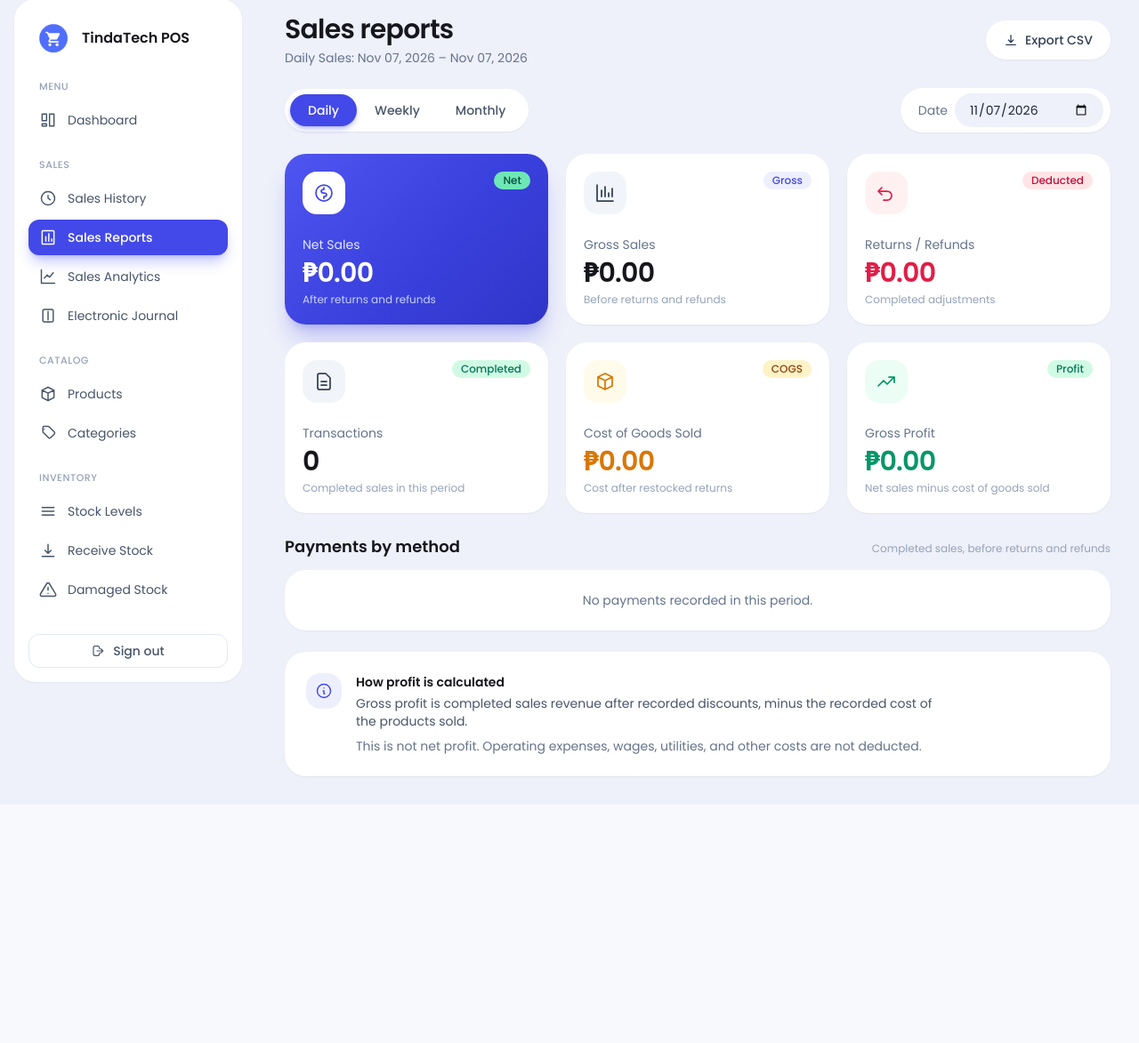
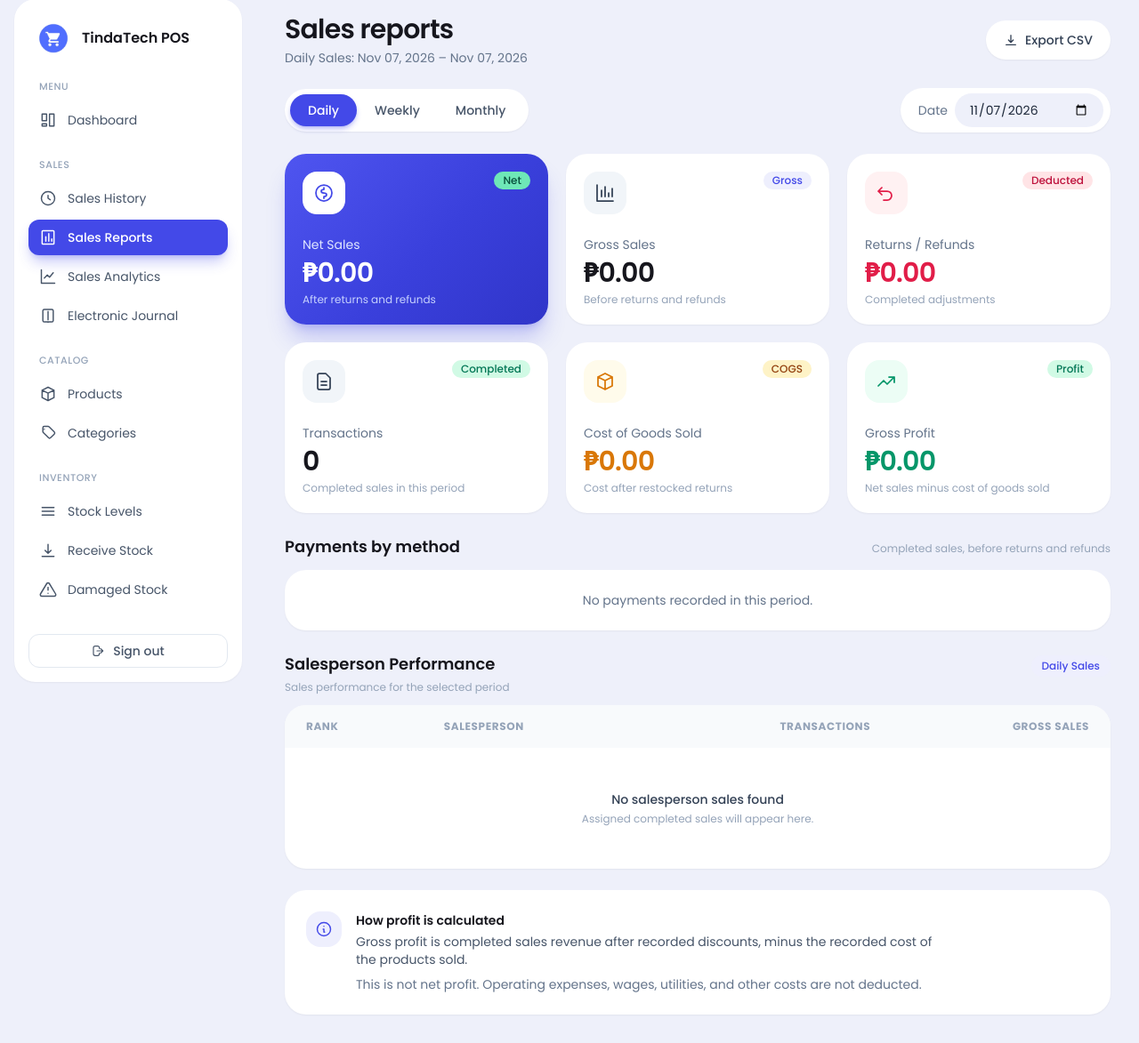
Before and after one commit to DocJayyy/TindaTech-POS, a Django app: page /dashboard/sales/ in a window 1280 px wide. Shown: the part 17-1190 px from the top of the page at 89% size. Before the commit the page ends 892 px from the top, so only its background shows below. Run offline with Django 5.2, Linux system fonts and the light colour scheme; a user stored in the database is signed in; tables that the repository leaves empty hold one stand-in row (values such as "Sample post").

Commit message:
adding salesperson reports

```diff
--- a/reports/templates/reports/sales_report.html
+++ b/reports/templates/reports/sales_report.html
@@ -454,6 +454,87 @@
                 {% endif %}
             </section>
 
+            <!-- Salesperson Performance -->
+            <section aria-label="Salesperson performance" class="mb-6">
+
+                <div class="mb-3 flex flex-wrap items-baseline justify-between gap-3">
+                    <div>
+                        <h2 class="text-lg font-semibold text-ink">
+                            Salesperson Performance
+                        </h2>
+                        <p class="mt-1 text-xs text-slate-400">
+                            Sales performance for the selected period
+                        </p>
+                    </div>
+
+                    <span class="rounded-full bg-brand-soft px-3 py-1 text-xs font-medium text-brand">
+                        {{ period_label }}
+                    </span>
+                </div>
+
+                <div class="overflow-hidden rounded-3xl bg-white shadow-sm">
+                    <div class="overflow-x-auto">
+                        <table class="min-w-full text-sm">
+
+                            <thead class="bg-slate-50 text-left text-xs font-medium uppercase tracking-wider text-slate-400">
+                                <tr>
+                                    <th class="px-6 py-4">Rank</th>
+                                    <th class="px-6 py-4">Salesperson</th>
+                                    <th class="px-6 py-4 text-right">Transactions</th>
+                                    <th class="px-6 py-4 text-right">Gross Sales</th>
+                                </tr>
+                            </thead>
+
+                            <tbody class="divide-y divide-slate-100">
+
+                                {% for item in salesperson_performance %}
+                                <tr class="transition hover:bg-slate-50">
+
+                                    <td class="whitespace-nowrap px-6 py-4">
+                                        <span class="inline-flex h-8 w-8 items-center justify-center rounded-full bg-brand-soft text-xs font-semibold text-brand">
+                                            {{ forloop.counter }}
+                                        </span>
+                                    </td>
+
+                                    <td class="whitespace-nowrap px-6 py-4">
+                                        <p class="font-medium text-ink">
+                                            {{ item.salesperson__full_name }}
+                                        </p>
+                                    </td>
+
+                                    <td class="tabular whitespace-nowrap px-6 py-4 text-right text-slate-600">
+                                        {{ item.transaction_count }}
+                                    </td>
+
+                                    <td class="tabular whitespace-nowrap px-6 py-4 text-right">
+                                        <span class="font-semibold text-emerald-600">
+                                            ₱{{ item.gross_sales|floatformat:2 }}
+                                        </span>
+                                    </td>
+
+                                </tr>
+
+                                {% empty %}
+                                <tr>
+                                    <td colspan="4" class="px-6 py-12 text-center">
+                                        <p class="font-medium text-slate-700">
+                                            No salesperson sales found
+                                        </p>
+                                        <p class="mt-1 text-xs text-slate-400">
+                                            Assigned completed sales will appear here.
+                                        </p>
+                                    </td>
+                                </tr>
+                                {% endfor %}
+
+                            </tbody>
+                        </table>
+                    </div>
+                </div>
+
+            </section>
+
+
             <!-- Profit note -->
             <aside class="flex gap-4 rounded-3xl bg-white p-6 text-sm shadow-sm">
                 <span class="flex h-10 w-10 shrink-0 items-center justify-center rounded-2xl bg-brand-soft text-brand">
--- a/reports/views.py
+++ b/reports/views.py
@@ -349,6 +349,26 @@ def sales_report_view(request):
 
     gross_profit = total_sales - total_cost
 
+    # ========================================
+    # SALESPERSON PERFORMANCE SUMMARY
+    # ========================================
+    salesperson_performance = (
+        completed_sales
+        .filter(salesperson__isnull=False)
+        .values(
+            "salesperson__id",
+            "salesperson__full_name",
+        )
+        .annotate(
+            transaction_count=Count("id"),
+            gross_sales=Coalesce(
+                Sum("total_amount"),
+                Decimal("0.00"),
+            ),
+        )
+        .order_by("-gross_sales")
+    )
+
     context = {
         "period": period,
         "period_label": period_label,
@@ -362,6 +382,7 @@ def sales_report_view(request):
         "gross_profit": gross_profit,
         "transaction_count": sales_summary["transaction_count"],
         "payment_breakdown": payment_breakdown,
+        "salesperson_performance": salesperson_performance,
     }
 
     return render(request, "reports/sales_report.html", context)
@@ -370,6 +391,7 @@ def sales_report_view(request):
 # ============================================================
 # EXPORT SALES REPORT CSV
 # ============================================================
+
 
 @login_required
 @owner_required
@@ -387,6 +409,9 @@ def export_sales_report_csv(request):
     except (ValueError, TypeError):
         selected_date = today
 
+    # ========================================
+    # DATE RANGE
+    # ========================================
     if period == "weekly":
         start_date = selected_date - timedelta(
             days=selected_date.weekday()
@@ -420,18 +445,43 @@ def export_sales_report_csv(request):
         current_tz,
     )
 
-    sales = Sale.objects.filter(
-        status=Sale.Status.COMPLETED,
-        created_at__gte=start_datetime,
-        created_at__lt=end_datetime,
-    ).select_related(
-        "cashier",
-    ).prefetch_related(
-        "items",
-    ).order_by("created_at")
+    # ========================================
+    # COMPLETED SALES
+    # ========================================
+    sales = (
+        Sale.objects
+        .filter(
+            status=Sale.Status.COMPLETED,
+            created_at__gte=start_datetime,
+            created_at__lt=end_datetime,
+        )
+        .select_related("cashier")
+        .prefetch_related("items")
+        .order_by("created_at")
+    )
 
     transaction_count = sales.count()
 
+    # ========================================
+    # SALESPERSON PERFORMANCE DATA
+    # ========================================
+    salesperson_performance = list(
+        sales
+        .filter(salesperson__isnull=False)
+        .values("salesperson__full_name")
+        .annotate(
+            transaction_count=Count("id"),
+            gross_sales=Coalesce(
+                Sum("total_amount"),
+                Decimal("0.00"),
+            ),
+        )
+        .order_by("-gross_sales")
+    )
+
+    # ========================================
+    # CSV RESPONSE
+    # ========================================
     response = HttpResponse(
         content_type="text/csv; charset=utf-8",
     )
@@ -440,12 +490,16 @@ def export_sales_report_csv(request):
     filename = (
         f"sales_report_{period}_{selected_date.isoformat()}.csv"
     )
+
     response["Content-Disposition"] = (
         f'attachment; filename="{filename}"'
     )
 
     writer = csv.writer(response)
 
+    # ========================================
+    # SALES REPORT HEADER
+    # ========================================
     writer.writerow([
         "Receipt Number",
         "Date",
@@ -459,6 +513,9 @@ def export_sales_report_csv(request):
         "Gross Profit (PHP)",
     ])
 
+    # ========================================
+    # INDIVIDUAL SALES RECORDS
+    # ========================================
     for sale in sales:
         product_cost = sum(
             (
@@ -491,7 +548,41 @@ def export_sales_report_csv(request):
             gross_profit,
         ])
 
-    # One log per export request, not one log per sale.
+    # ========================================
+    # SALESPERSON PERFORMANCE CSV SECTION
+    # OUTSIDE THE SALES LOOP
+    # ========================================
+    writer.writerow([])
+    writer.writerow(["SALESPERSON PERFORMANCE"])
+    writer.writerow([
+        "Rank",
+        "Salesperson",
+        "Transactions",
+        "Gross Sales (PHP)",
+    ])
+
+    if salesperson_performance:
+        for rank, item in enumerate(
+            salesperson_performance,
+            start=1,
+        ):
+            writer.writerow([
+                rank,
+                item["salesperson__full_name"],
+                item["transaction_count"],
+                item["gross_sales"],
+            ])
+    else:
+        writer.writerow([
+            "",
+            "No salesperson sales found",
+            0,
+            Decimal("0.00"),
+        ])
+
+    # ========================================
+    # ACTIVITY LOG
+    # ========================================
     log_activity(
         request.user,
         "Sales Report Exported",
@@ -499,8 +590,11 @@ def export_sales_report_csv(request):
             "period": period,
             "selected_date": selected_date.isoformat(),
             "start_date": start_date.isoformat(),
-            "end_date": (end_date - timedelta(days=1)).isoformat(),
+            "end_date": (
+                end_date - timedelta(days=1)
+            ).isoformat(),
             "transaction_count": transaction_count,
+            "salesperson_count": len(salesperson_performance),
             "filename": filename,
         },
     )
```
